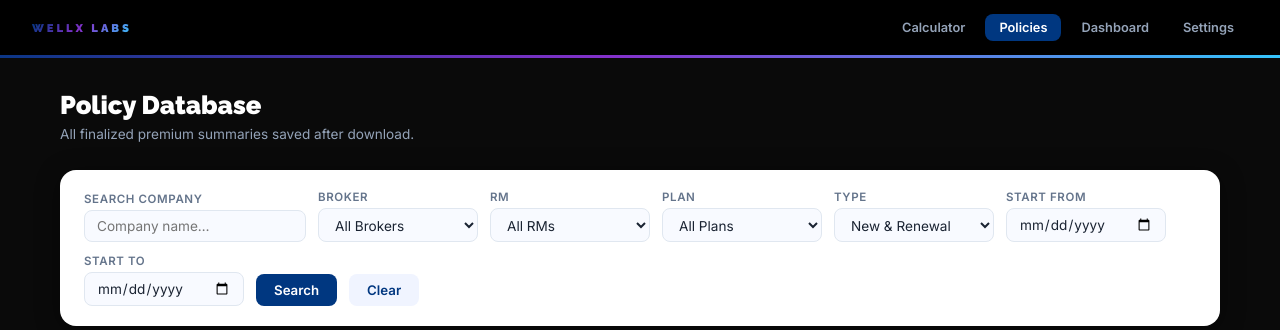
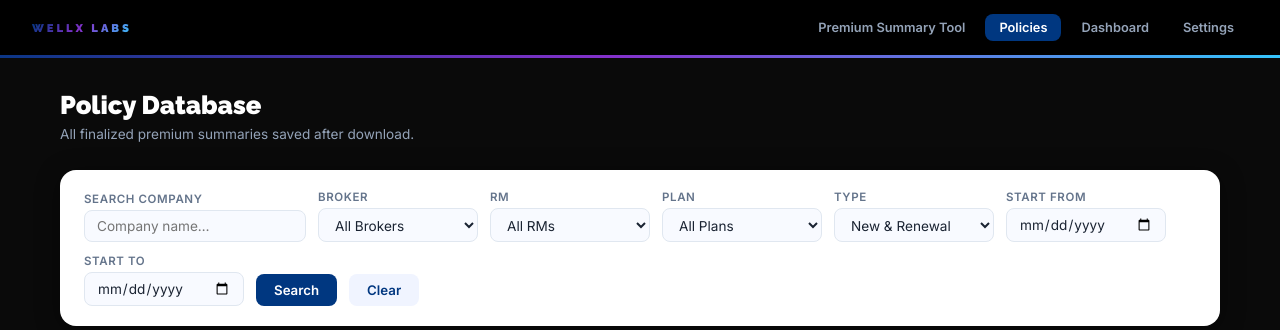
Before and after one commit to jasperh0917/premiumsummary, a Flask app: page /policies in a window 1280 px wide. Shown: the top 330 px of the page. Run offline with Flask 3, Linux system fonts and the light colour scheme; data that the repository does not hold is empty.

Commit message:
Rename Calculator tab to Premium Summary Tool across all pages
Co-Authored-By: Claude Opus 4.6 (1M context) <noreply@anthropic.com>

```diff
--- a/templates/dashboard.html
+++ b/templates/dashboard.html
@@ -145,7 +145,7 @@ tbody tr.drillable:hover{background:#e0eaff !important}
 <nav class="top-nav">
   <span class="nav-brand">Wellx Labs</span>
   <div class="nav-links">
-    <a href="/">Calculator</a>
+    <a href="/">Premium Summary Tool</a>
     <a href="/policies">Policies</a>
     <a href="/dashboard" class="active">Dashboard</a>
     <a href="/settings">Settings</a>
--- a/templates/policies.html
+++ b/templates/policies.html
@@ -93,7 +93,7 @@ tbody td{padding:11px 14px;font-size:.83rem;color:var(--dark);white-space:nowrap
 <nav class="top-nav">
   <span class="nav-brand">Wellx Labs</span>
   <div class="nav-links">
-    <a href="/">Calculator</a>
+    <a href="/">Premium Summary Tool</a>
     <a href="/policies" class="active">Policies</a>
     <a href="/dashboard">Dashboard</a>
     <a href="/settings">Settings</a>
--- a/templates/policy_detail.html
+++ b/templates/policy_detail.html
@@ -152,7 +152,7 @@ tbody td{padding:9px 12px;font-size:.82rem;color:var(--dark);white-space:nowrap}
 <nav class="top-nav">
   <span class="nav-brand">Wellx Labs</span>
   <div class="nav-links">
-    <a href="/">Calculator</a>
+    <a href="/">Premium Summary Tool</a>
     <a href="/policies" class="active">Policies</a>
     <a href="/dashboard">Dashboard</a>
     <a href="/settings">Settings</a>
--- a/templates/settings.html
+++ b/templates/settings.html
@@ -112,7 +112,7 @@
 <div class="topbar">
   <div class="topbar-title">⚙️ WellX Settings</div>
   <nav class="topbar-nav">
-    <a href="/">🧮 Calculator</a>
+    <a href="/">Premium Summary Tool</a>
     <a href="/policies">📋 Policies</a>
     <a href="/dashboard">📊 Dashboard</a>
     <a href="/settings" class="active">⚙️ Settings</a>
```
